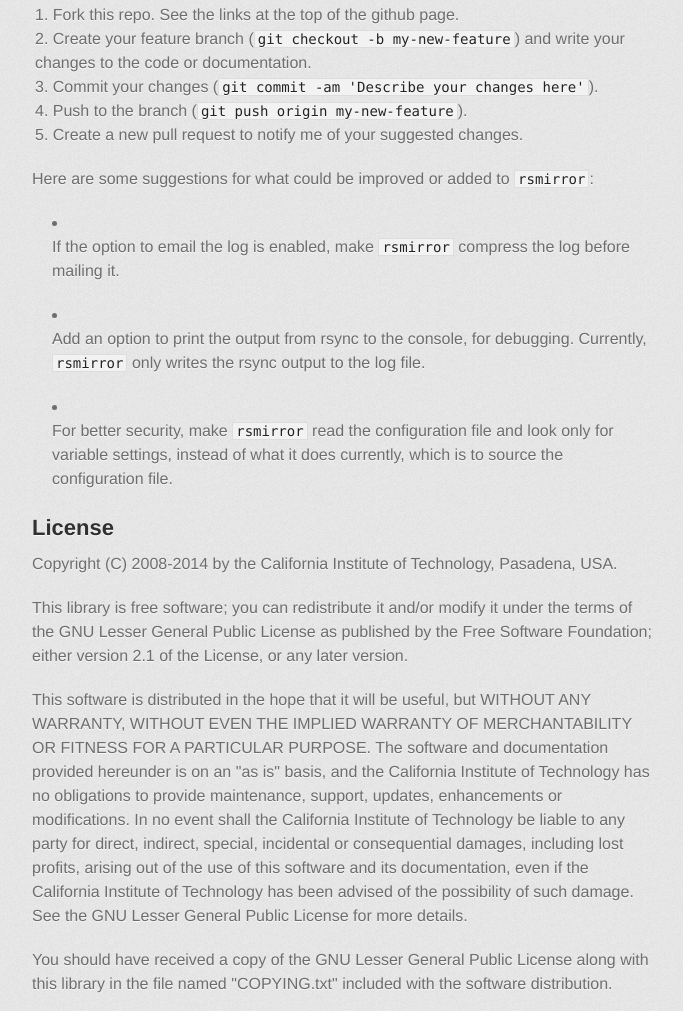
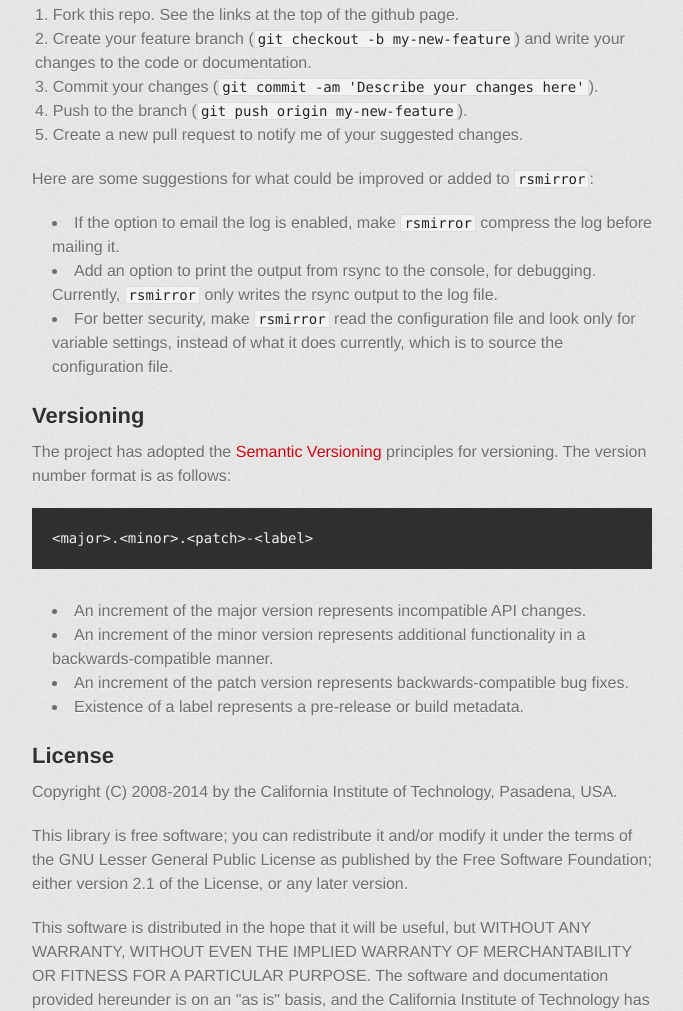
Before and after one commit to mhucka/rsmirror, a plain HTML site: page index.html in a window 1280 px wide. Shown: the part 4208-5219 px from the top of the page, without its empty margins (298-981 px from the left). Drawn offline with Linux system fonts and the light colour scheme; a web font is replaced by a local one.

```diff
--- a/index.html
+++ b/index.html
@@ -130,9 +130,22 @@ your changes to the code or documentation.</li>
 </ol><p>Here are some suggestions for what could be improved or added to <code>rsmirror</code>:</p>
 
 <ul>
-<li><p>If the option to email the log is enabled, make <code>rsmirror</code> compress the log before mailing it.</p></li>
-<li><p>Add an option to print the output from rsync to the console, for debugging.  Currently, <code>rsmirror</code> only writes the rsync output to the log file.</p></li>
-<li><p>For better security, make <code>rsmirror</code> read the configuration file and look only for variable settings, instead of what it does currently, which is to source the configuration file.</p></li>
+<li>If the option to email the log is enabled, make <code>rsmirror</code> compress the log before mailing it.</li>
+<li>Add an option to print the output from rsync to the console, for debugging.  Currently, <code>rsmirror</code> only writes the rsync output to the log file.</li>
+<li>For better security, make <code>rsmirror</code> read the configuration file and look only for variable settings, instead of what it does currently, which is to source the configuration file.</li>
+</ul><h2>
+<a name="versioning" class="anchor" href="#versioning"><span class="octicon octicon-link"></span></a>Versioning</h2>
+
+<p>The project has adopted the <a href="http://semver.org">Semantic Versioning</a> principles for versioning.  The version number format is as follows:</p>
+
+<pre><code>&lt;major&gt;.&lt;minor&gt;.&lt;patch&gt;-&lt;label&gt;
+</code></pre>
+
+<ul>
+<li>An increment of the major version represents incompatible API changes.</li>
+<li>An increment of the minor version represents additional functionality in a backwards-compatible manner.</li>
+<li>An increment of the patch version represents backwards-compatible bug fixes.</li>
+<li>Existence of a label represents a pre-release or build metadata.</li>
 </ul><h2>
 <a name="license" class="anchor" href="#license"><span class="octicon octicon-link"></span></a>License</h2>
 
```
Also changed, not shown: params.json (+1 -1 lines).
